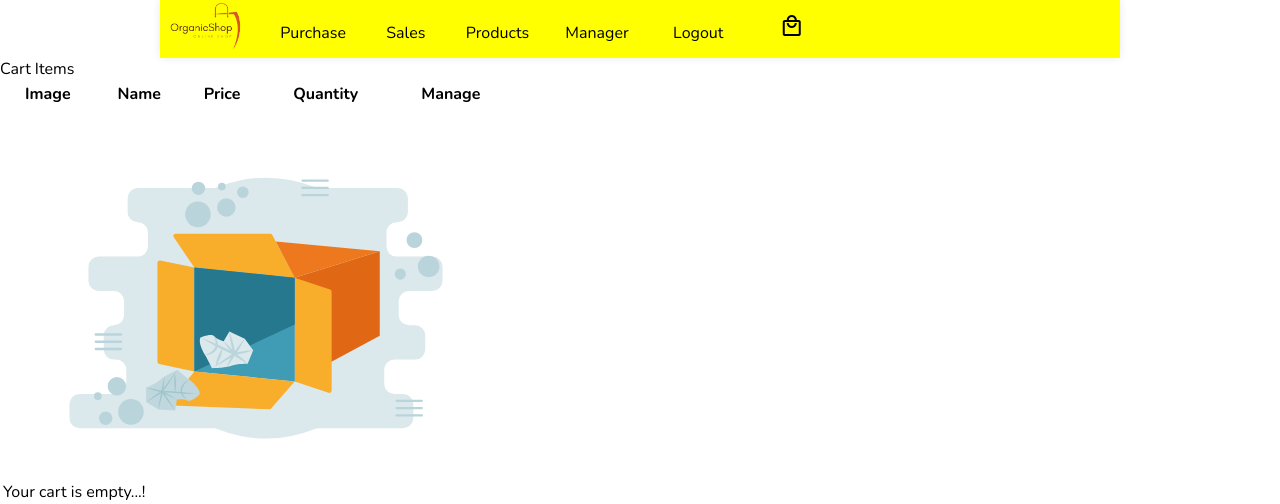
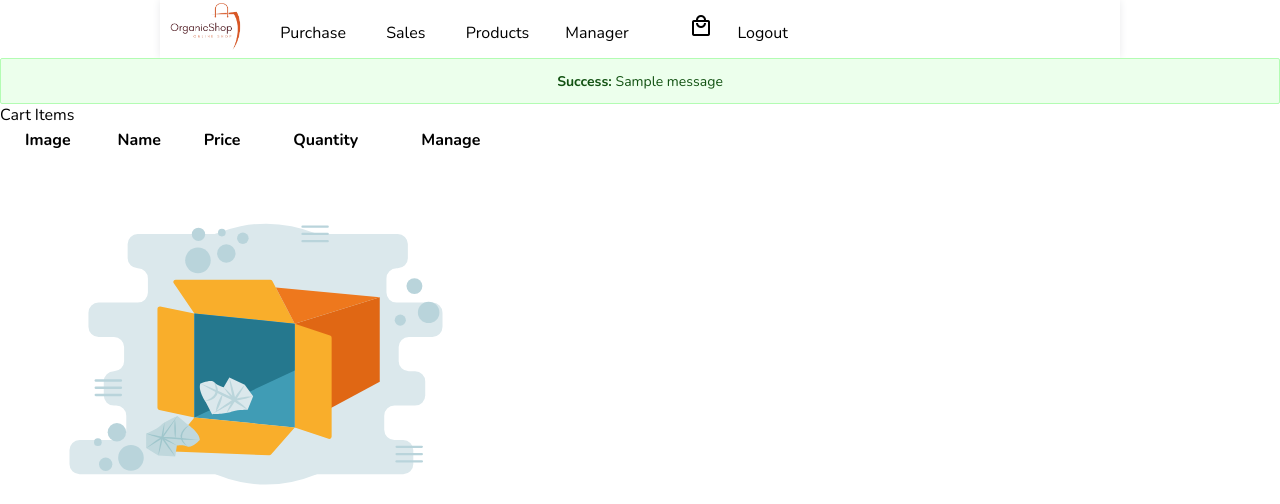
Before and after one commit to Esmat-Farjad/ecommerce, a Django app: page /store/cart_item/ in a window 1280 px wide. Shown: the top 504 px of the page. Run offline with Django 4.2, Linux system fonts and the light colour scheme; a user stored in the database is signed in; data comes from the database, SQL or seed files in the repository; both versions use the stored data as it was after the commit; tables that the repository leaves empty hold one stand-in row (values such as "Sample post"); one stand-in notice (Sample message) is shown.

Commit message:
re-structuring the module

```diff
--- a/store/static/css/_variable.scss
+++ b/store/static/css/_variable.scss
@@ -10,6 +10,8 @@ $gradient-orange: #ffab40; // Deep Orange
 $body-height:70vh;
 $primary:#0d6efd;
 $marron-color: rgb(73, 9, 9);
+$danger: rgb(255, 236, 236);
+$success: rgb(236, 255, 236);
 
 // Mixin for media queries
 @mixin respond-to($breakpoint) {
--- a/store/static/css/style.css
+++ b/store/static/css/style.css
@@ -72,16 +72,6 @@ a {
     display: none;
   }
 }
-@media (min-width: 768px) and (max-width: 1024px) {
-  .navbar {
-    background-color: orange;
-  }
-}
-@media (min-width: 1024px) and (max-width: 1440px) {
-  .navbar {
-    background-color: yellow;
-  }
-}
 @media (min-width: 1024px) {
   .navbar {
     margin: 0rem 10rem;
@@ -107,6 +97,17 @@ a {
 }
 
 @media (max-width: 1024px) {
+  .homepage .header-text, .homepage .summary-details {
+    background-color: rgba(255, 255, 255, 0.5);
+  }
+  .homepage .header-text .text {
+    background: linear-gradient(45deg, #8A2BE2, red);
+    -webkit-background-clip: text;
+    -webkit-text-fill-color: transparent;
+    background-clip: text;
+    text-fill-color: transparent;
+    font-weight: 600;
+  }
   .homepage .header-text .title {
     font-size: 8vw;
   }
@@ -144,7 +145,9 @@ a {
   flex-direction: column;
   justify-content: center;
   align-items: center;
-  background-color: #E9EAEC;
+  background-image: url("../image/background.svg");
+  background-repeat: no-repeat;
+  margin-top: 4px;
 }
 
 .summary-details {
@@ -327,4 +330,35 @@ a {
 
 .button-holder {
   text-align: center;
+}
+
+.system-message {
+  display: flex;
+  justify-content: center;
+  align-items: center;
+  text-align: center;
+  width: 100%;
+  font-size: 14px;
+}
+
+strong {
+  text-transform: capitalize;
+}
+
+.system-message .error {
+  background-color: rgb(255, 236, 236);
+  color: rgb(150, 30, 30);
+  padding: 0.8rem 1rem;
+  border: 1px solid rgb(252, 147, 147);
+  border-radius: 2px;
+  width: 100%;
+}
+
+.system-message .success {
+  background-color: rgb(236, 255, 236);
+  color: rgb(18, 82, 18);
+  padding: 0.8rem 1rem;
+  border: 1px solid rgb(179, 252, 179);
+  border-radius: 2px;
+  width: 100%;
 }/*# sourceMappingURL=style.css.map */
--- a/store/static/css/style.scss
+++ b/store/static/css/style.scss
@@ -71,11 +71,9 @@ a{
   }
   // navbar for tablet
   @include respond-to(tablet){
-    background-color: orange;
 
   }
   @include respond-to(desktop){
-   background-color: yellow;
   }
   @include respond-to(desktop-large) {
     margin: 0rem 10rem;
@@ -104,7 +102,13 @@ a{
 // homepage styling
 .homepage{
   @include respond-to(mobile-tablet){
-
+    .header-text,.summary-details{
+      background-color: rgba(255,255,255, 0.5);
+    }
+    .header-text .text{
+      @include gradient-text(#8A2BE2,red);
+      font-weight: 600;
+    }
     .header-text .title{
       font-size: 8vw;
     }
@@ -137,7 +141,9 @@ a{
   flex-direction: column;
   justify-content: center;
   align-items: center;
-  background-color: $light-gray;
+  background-image: url("../image/background.svg");
+  background-repeat: no-repeat;
+  margin-top: 4px;
 }
 .summary-details {
   display: flex;
@@ -295,3 +301,30 @@ a{
 .button-holder{
   text-align: center;
 }
+.system-message{
+  display: flex;
+  justify-content: center;
+  align-items: center;
+  text-align: center;
+  width: 100%;
+  font-size: 14px;
+}
+strong{
+  text-transform: capitalize;
+}
+.system-message .error{
+  background-color: $danger;
+  color: rgb(150, 30, 30);
+  padding: 0.8rem 1rem;
+  border: 1px solid rgb(252, 147, 147);
+  border-radius: 2px;
+  width: 100%;
+}
+.system-message .success{
+  background-color: $success;
+  color: rgb(18, 82, 18);
+  padding: 0.8rem 1rem;
+  border: 1px solid rgb(179, 252, 179);
+  border-radius: 2px;
+  width: 100%;
+}
--- a/store/templates/includes/navbar.html
+++ b/store/templates/includes/navbar.html
@@ -8,16 +8,11 @@
         </div>
         <div class="menu-item">
             <ul class="menu-content">
+                {% if user.is_authenticated %}
                 <li class="nav-link"><a href="{% url 'store:purchase' %}" ><i class="fa-solid fa-cart-plus"></i>&nbsp;Purchase</a></li>
                 <li class="nav-link"><a href="{% url 'store:sales' %}"><i class="fa-solid fa-cart-shopping"></i>&nbsp;Sales</a></li>
                 <li class="nav-link"><a href="{% url 'store:product' %}"><i class="fa-solid fa-box-open"></i>&nbsp;Products</a></li>
                 <li class="nav-link"><span id="dropdownHandler">Manager&nbsp;<i class="fa-solid fa-caret-down"></i></span></li>
-                {% if user.is_authenticated %}
-                <li class="nav-link"><a href="{% url 'store:signout' %}"><i class="fa-solid fa-user-minus"></i>&nbsp;Logout</a></li>
-                {% else %}
-                <li class="nav-link"><a href="{% url 'store:signin' %}">Sign In&nbsp;<i class="fa-solid fa-arrow-right-to-bracket"></i></a></li>
-                <li class="nav-link"><a href="{% url 'store:signup' %}">Sign Up&nbsp;<i class="fa-solid fa-user-plus"></i></a></li>
-                {% endif %}
                 <li class="nav-link"></li>
                     <a href="{% url 'store:cart_item' %}">
                         <span id="item_count"></span>
@@ -26,6 +21,12 @@
                         </span>
                     </a>
                 </li>
+                <li class="nav-link"><a href="{% url 'store:signout' %}"><i class="fa-solid fa-user-minus"></i>&nbsp;Logout</a></li>
+                {% else %}
+                <li class="nav-link"><a href="{% url 'store:signin' %}">Sign In&nbsp;<i class="fa-solid fa-arrow-right-to-bracket"></i></a></li>
+                <li class="nav-link"><a href="{% url 'store:signup' %}">Sign Up&nbsp;<i class="fa-solid fa-user-plus"></i></a></li>
+                {% endif %}
+
             </ul>
 
         </div>
--- a/store/templates/main/base.html
+++ b/store/templates/main/base.html
@@ -9,45 +9,19 @@
 
 </head>
 <body>
+    {% include 'includes/navbar.html' %}
     <!-- SYSTEM MESSAGES START -->
     {% if messages %}
     {% for message in messages %}
-        {% if message.tags == "success" %}
-        <div id="show" class="absolute text-center m-4 right-1/4 left-1/4 top-20 py-2 px-4 z-40 shadow border border-green-600 bg-green-100 text-green rounded-full">
-            <p class="inline-block"><span class="font-bold">Message: </span>{{message}}</p>
-            <p class="float-right cursor-pointer px-3 text-red-500 inline-block" role="close" onclick="closing()"><i class="fa-solid fa-xmark"></i></p>
-                    <script>
-                        setTimeout(() => {
-                            document.getElementById("show").style.display = 'none';
-                        }, 3000);
-
-                        function closing() {
-                            document.getElementById("show").style.display = 'none';
-                        }
-                    </script>
+    <div class="system-message">
+        <div class="{{message.tags}}">
+            <strong>{{message.tags}}: </strong>
+            <span>{{message}}</span>
         </div>
-        {% elif message.tags == 'error' %}
-        <div id="show" class="absolute text-center m-4 right-1/4 left-1/4 top-20 py-2 px-4 z-40 shadow border border-red-600 bg-red-100 text-red rounded-full">
-            <p class="inline-block"><span class="font-bold">Error: </span>{{message}}</p>
-            <p class="float-right cursor-pointer px-3 text-red-500 inline-block" role="close" onclick="closing()"><i class="fa-solid fa-xmark"></i></p>
-            <script>
-                setTimeout(() => {
-                    document.getElementById("show").style.display = 'none';
-                }, 3000);
-
-                function closing() {
-                    document.getElementById("show").style.display = 'none';
-                }
-            </script>
     </div>
-
-
-        {% endif %}
     {% endfor %}
     {% endif %}
-
     <!-- SYSTEM MESSAGES END -->
-    {% include 'includes/navbar.html' %}
 
     {% block content %}
     {% endblock content %}
--- a/store/views.py
+++ b/store/views.py
@@ -50,7 +50,11 @@ def signin(request):
         user = authenticate(request, username = username, password = password)
         if user is not None:
             login(request, user)
-            return redirect('store:sales')
+            if user.last_login:
+                messages.success(request, f"Welcome Back {user.first_name} {user.last_name}")
+            else:
+                messages.success(request, f"Welcome {user.first_name} {user.last_name}")
+            return redirect("home")
         else:
             messages.error(request, 'The username or password is incorrect !')
 
@@ -78,7 +82,8 @@ def sales(request):
 
 def signout(request):
     logout(request)
-    return render(request, 'signin.html')
+    messages.success(request, "You've been successfully logged out.")
+    return render(request, 'home.html')
 
 def product(request):
     if request.method == 'POST':
```
Also changed, not shown: db.sqlite3, store/static/image/background.svg (added), 1 other file. Lines whose indentation alone changed are shown as unchanged.
